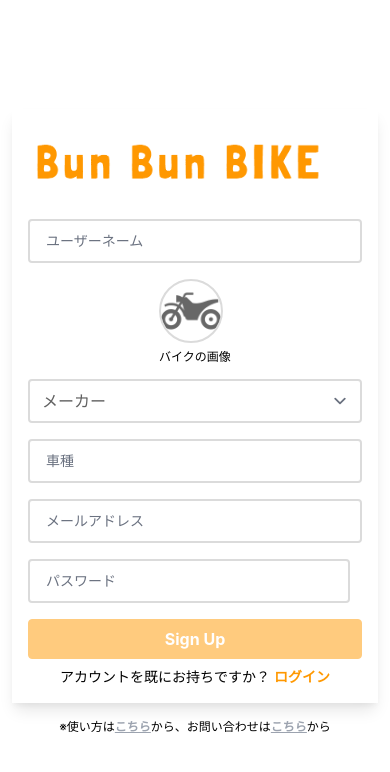
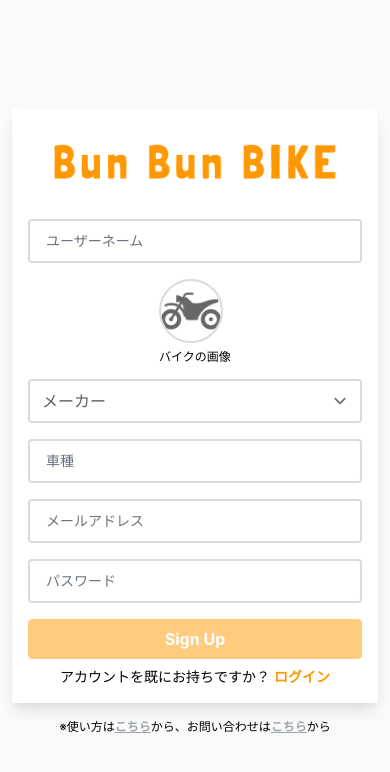
Before and after one commit to ha-nagisa/BunBunBIKE, a React (Create React App) app: page /sign-up in a window 390 px wide. Shown: the top 772 px of the page. Built offline with nearby package versions, Linux system fonts and the light colour scheme; no server answers.

Commit message:
デザイン崩れの修正

```diff
--- a/src/App.tsx
+++ b/src/App.tsx
@@ -27,6 +27,7 @@ const App: React.FC = () => {
   const user = useSelector(selectUser);
   useUser(user.uid);
   useActiveUserPhotos(user.uid);
+  document.body.classList.add('bg-gray-background');
 
   return (
     <>
--- a/src/views/components/block/header.tsx
+++ b/src/views/components/block/header.tsx
@@ -56,7 +56,7 @@ const Header: React.FC = () => {
                     />
                   </svg>
                 </button>
-                {activeUser.userId && (
+                {activeUser && activeUser.userId && (
                   <div className="flex items-center cursor-pointer">
                     <Link to={`/p/${activeUser.username ? activeUser.username : 'not-found'}`}>
                       <img
--- a/src/views/pages/sign-up/index.tsx
+++ b/src/views/pages/sign-up/index.tsx
@@ -115,8 +115,8 @@ const SignUp: React.FC = () => {
       <div className="flex flex-col w-full sm:w-1/2 sm:pt-harf sm:relative sm:border-0">
         <div className="flex flex-col items-center sm:w-4/5 rounded mx-auto sm:mx-0 sm:absolute sm:top-1/2 sm:left-1/2 sm:transform sm:-translate-x-1/2 sm:-translate-y-1/2">
           <div className="bg-white p-4 mb-4 shadow-lg text-center mt-4">
-            <div className="mb-5 block sm:hidden">
-              <img src="/images/smLoginLogo.png" alt="Bun Bun BIKE" width="300px" />
+            <div className="mb-5 block sm:hidden text-center">
+              <img src="/images/smLoginLogo.png" className="inline-block" alt="Bun Bun BIKE" width="300px" />
             </div>
             <h1 className="hidden sm:flex justify-center w-full font-logoFont font-bold mb-5 text-2xl">サインアップ</h1>
 
@@ -378,7 +378,7 @@ const SignUp: React.FC = () => {
                 onChange={({ target }) => setEmailAddress(target.value)}
                 value={emailAddress}
               />
-              <div className="mb-4 mr-3">
+              <div className="mb-4">
                 <input
                   aria-label="Enter your password"
                   type="password"
```
